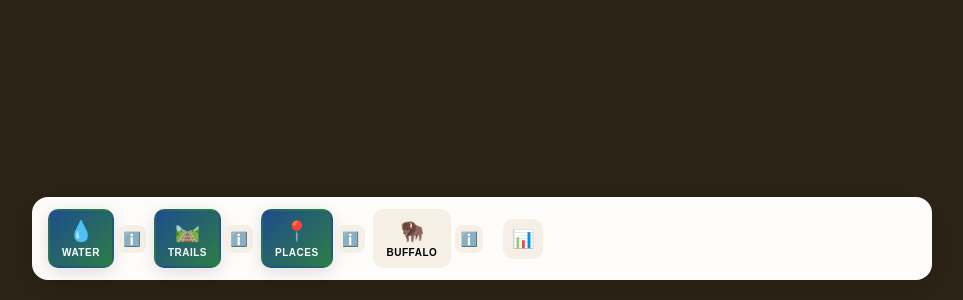
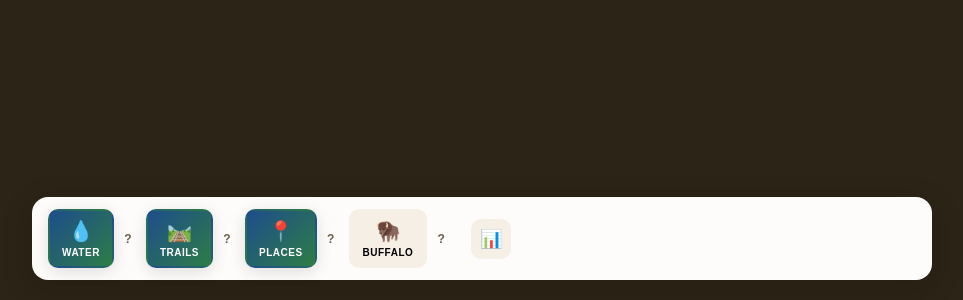
Before and after one commit to Bayarddevries/metis-homeland-map, a plain HTML site: page index.html in a window 1280 px wide. Shown: the part 500-800 px from the top of the page, without its empty margins (158-1121 px from the left). Drawn offline with nearby package versions, Linux system fonts and the light colour scheme.

Commit message:
Make info buttons smaller and less prominent

```diff
--- a/css/style.css
+++ b/css/style.css
@@ -124,24 +124,27 @@ BOTTOM CONTROL BAR
 
 /* Info button for layers */
 .layer-info-btn {
- width: 28px;
- height: 28px;
+ width: 20px;
+ height: 20px;
  border: none;
- background: var(--parchment);
- border-radius: 8px;
+ background: transparent;
+ color: var(--earth-light);
+ border-radius: 50%;
  cursor: pointer;
  transition: all var(--transition-fast);
  display: flex;
  align-items: center;
  justify-content: center;
- font-size: 14px;
+ font-size: 12px;
+ font-weight: bold;
  flex-shrink: 0;
+ padding: 0;
+ line-height: 1;
 }
 
 .layer-info-btn:hover {
  background: var(--earth-light);
  color: white;
- transform: translateY(-2px);
 }
 
 /* Stats Container (Center) */
--- a/index.html
+++ b/index.html
@@ -25,28 +25,28 @@
  <span class="icon">💧</span>
  <span class="label">Water</span>
  </button>
- <button class="layer-info-btn" data-layer="waterways" title="Water Info">ℹ️</button>
+ <button class="layer-info-btn" data-layer="waterways" title="Water Info">?</button>
  </div>
  <div class="layer-btn-wrapper">
  <button class="layer-btn active" data-layer="trails" title="Cart Trails">
  <span class="icon">🛤️</span>
  <span class="label">Trails</span>
  </button>
- <button class="layer-info-btn" data-layer="trails" title="Trails Info">ℹ️</button>
+ <button class="layer-info-btn" data-layer="trails" title="Trails Info">?</button>
  </div>
  <div class="layer-btn-wrapper">
  <button class="layer-btn active" data-layer="locations" title="Locations">
  <span class="icon">📍</span>
  <span class="label">Places</span>
  </button>
- <button class="layer-info-btn" data-layer="locations" title="Locations Info">ℹ️</button>
+ <button class="layer-info-btn" data-layer="locations" title="Locations Info">?</button>
  </div>
  <div class="layer-btn-wrapper">
  <button class="layer-btn" data-layer="buffalo" title="Buffalo Herds">
  <span class="icon">🦬</span>
  <span class="label">Buffalo</span>
  </button>
- <button class="layer-info-btn" data-layer="buffalo" title="Buffalo Info">ℹ️</button>
+ <button class="layer-info-btn" data-layer="buffalo" title="Buffalo Info">?</button>
  </div>
  </div>
 
```
